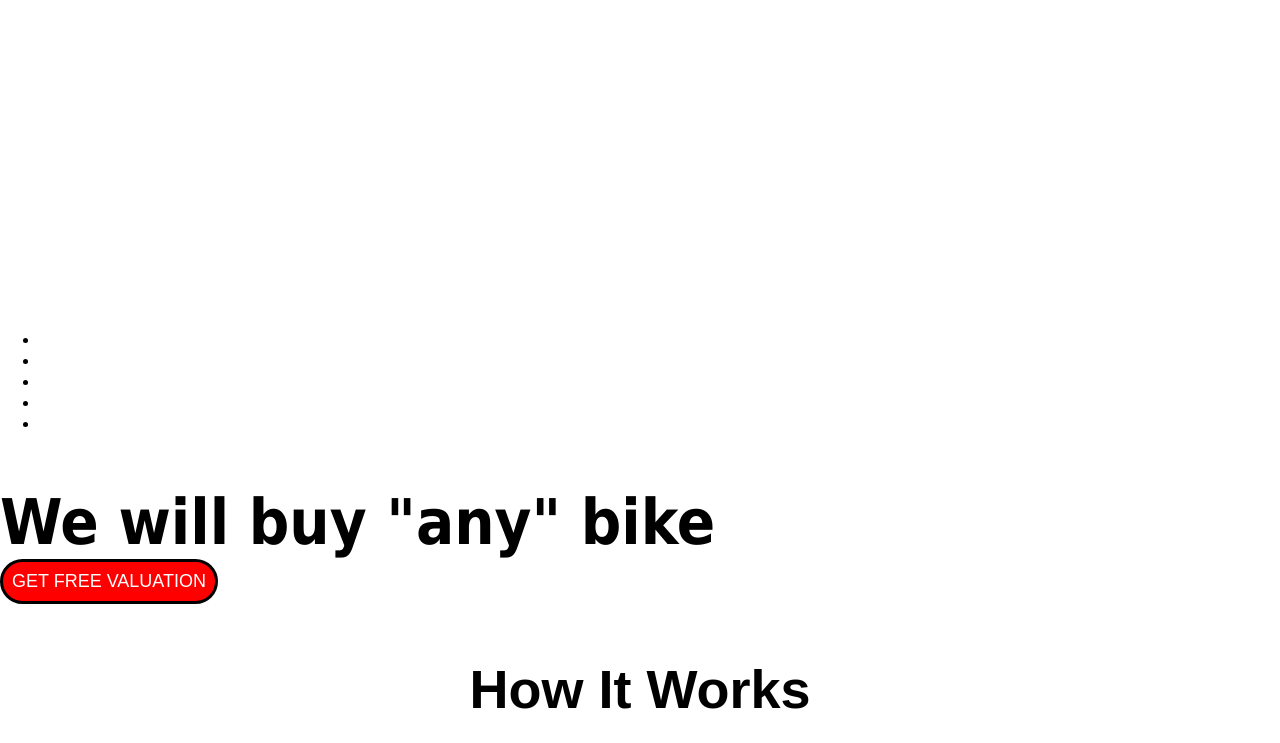
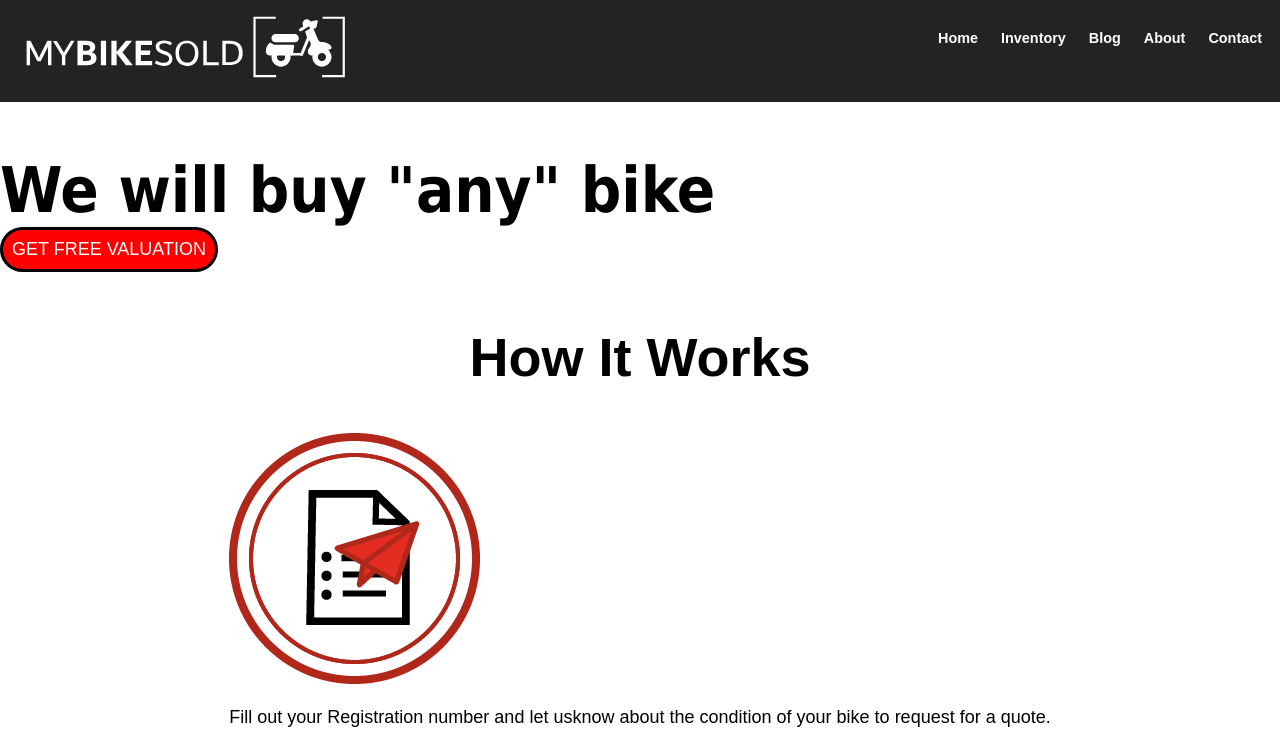
Before and after one commit to showgun999/Web-Dev-Assignments, a plain HTML site: page my_bike_sold_start_files/index.html in a window 1280 px wide. Shown: the top 743 px of the page. Drawn offline with Linux system fonts and the light colour scheme.

Commit message:
another css vid done

```diff
--- a/my_bike_sold_start_files/css/styles.css
+++ b/my_bike_sold_start_files/css/styles.css
@@ -67,3 +67,32 @@ a:hover {
 .btn:hover {
     background-color: darkred;
 }
+
+
+/* Header and Nav Style Rules */
+
+header {
+    display: flex;
+    flex-direction: row;
+    justify-content: space-between;
+    background-color: #232323;
+    padding: .5em;
+}
+
+header img {
+    width: 350px;
+    color: #ffffff;
+}
+
+nav li{
+    display: inline;
+    text-align: right;
+    padding: .5em;
+}
+
+nav li a {
+    text-decoration: none;
+    font-weight: bold;
+    color: #ffffff;
+    font-size: .8em;
+}
```
